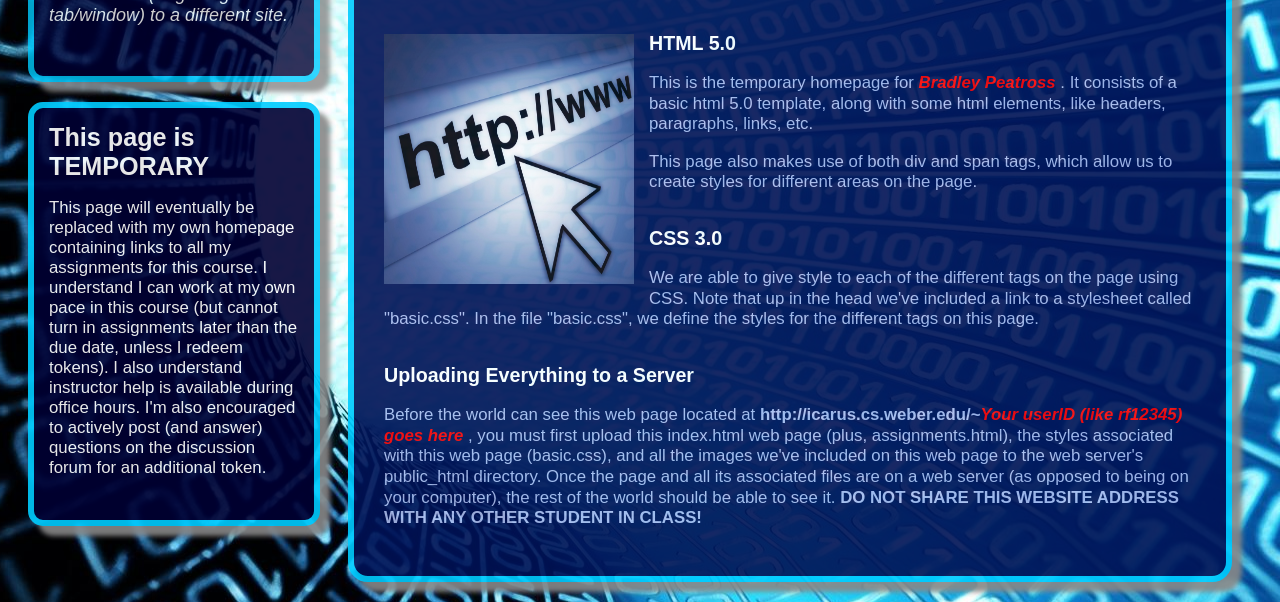
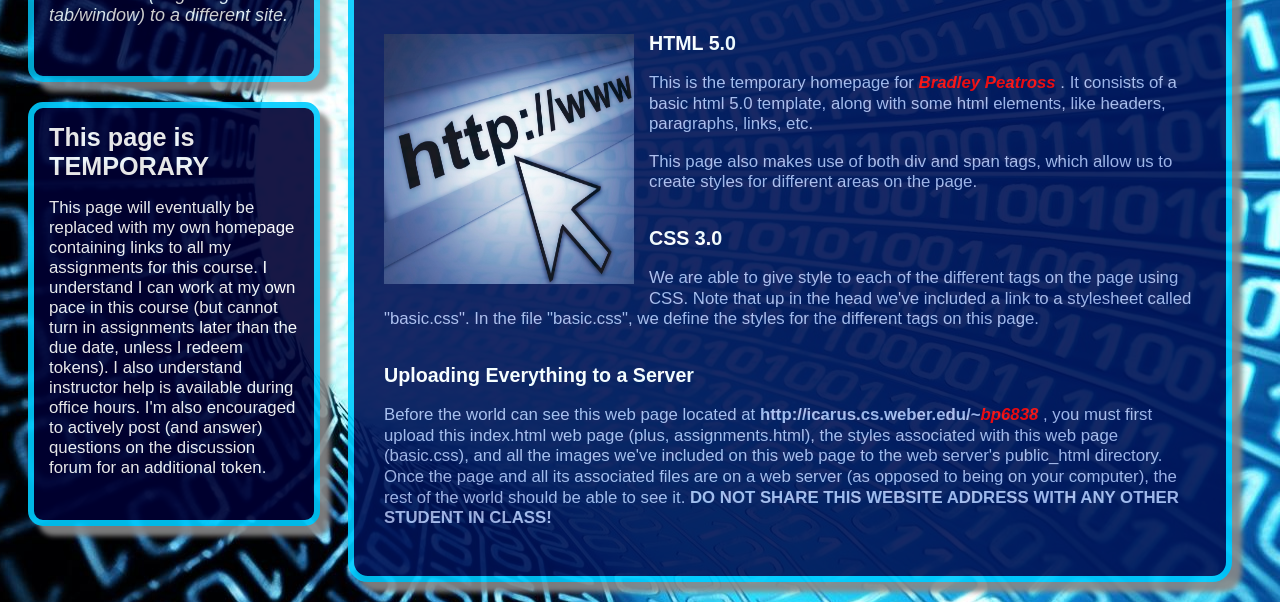
Before and after one commit to Sediket/cs2350, a plain HTML site: page a1-1/index.html in a window 1280 px wide. Shown: the part 258-860 px from the top of the page. Drawn offline with Linux system fonts and the light colour scheme; a script that the page names is missing.

Commit message:
Update index.html

```diff
--- a/a1-1/index.html
+++ b/a1-1/index.html
@@ -52,7 +52,7 @@
 		 we define the styles for the different tags on this page. </p>
 		 <h3>Uploading Everything to a Server </h3>
 		 <p> Before the world can see this web page located at
-		 <strong>http://icarus.cs.weber.edu/~<span class = "name">Your userID (like rf12345) goes here</span>
+		 <strong>http://icarus.cs.weber.edu/~<span class = "name">bp6838</span>
 		 </strong>, you must first upload this index.html web page (plus, assignments.html), the styles
 		 associated with this web page (basic.css), and all the images we've included on this web page to
 		 the web server's public_html directory.  Once the page and all its associated files are on a web
```
